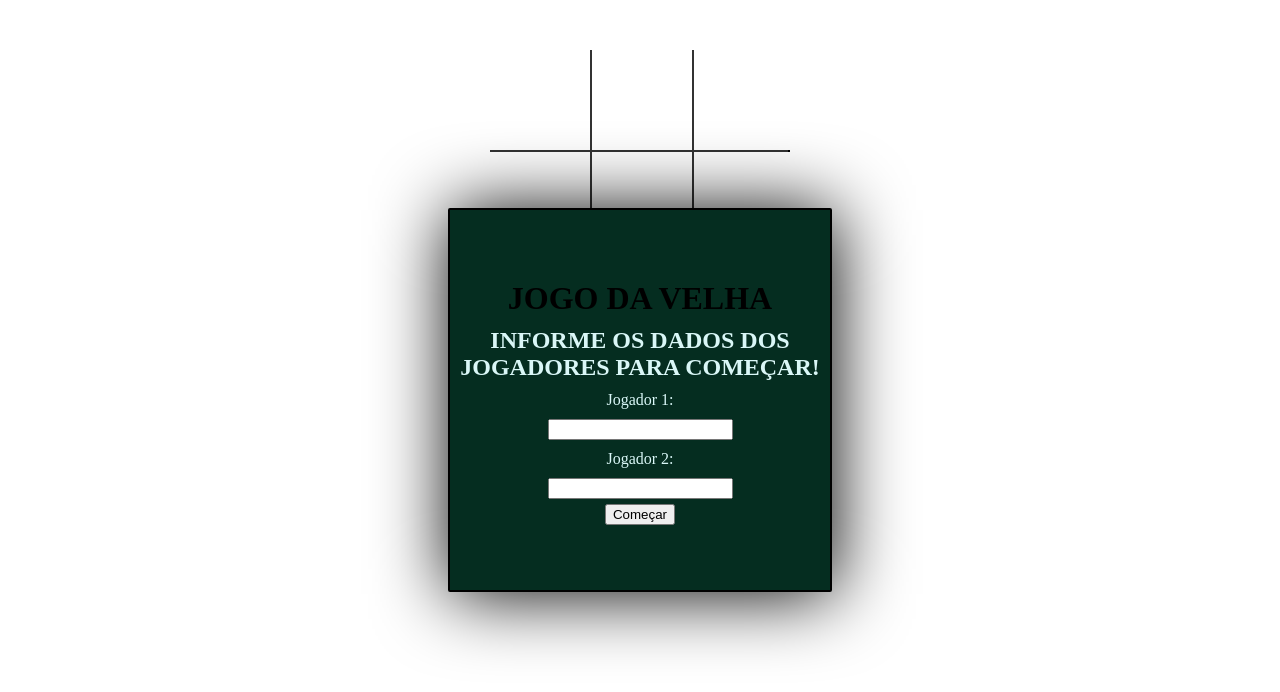
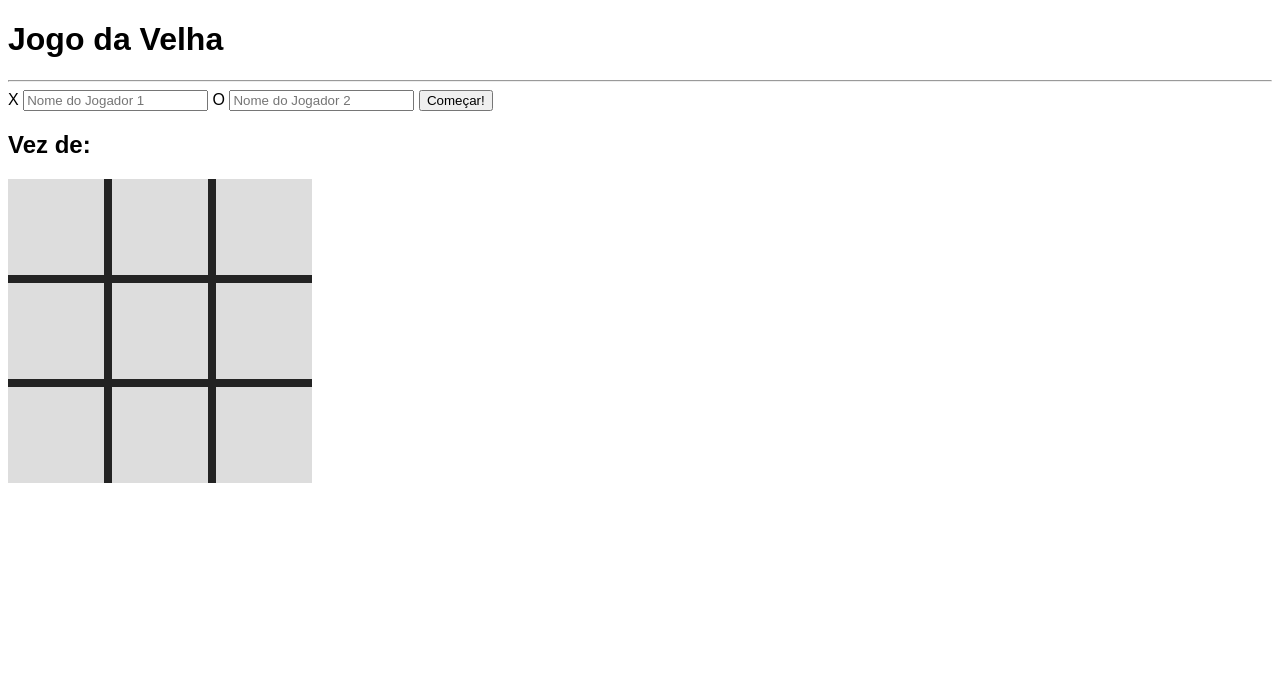
Before and after one commit to dionatamartini/JAVASCRIPT, a plain HTML site: page EXERCÍCIOS/EX-JOGO-DA-VELHA/index.html in a window 1280 px wide. Drawn offline with Linux system fonts and the light colour scheme.

Commit message:
jogo da velha

```diff
--- a/EXERCÍCIOS/EX-JOGO-DA-VELHA/index.html
+++ b/EXERCÍCIOS/EX-JOGO-DA-VELHA/index.html
@@ -1,30 +1,33 @@
 <!DOCTYPE html>
 <html lang="pt-br">
 <head>
-    <meta charset="UTF-8">
-    <meta name="viewport" content="width=device-width, initial-scale=1.0">
-    <link rel="stylesheet" href="style.css">
-    <script src="script.js" defer></script>
-    <title>Jogo da velha</title>
+  <meta charset="UTF-8">
+  <meta http-equiv="X-UA-Compatible" content="IE=edge">
+  <meta name="viewport" content="width=device-width, initial-scale=1.0">
+  <title>Jogo da Velha</title>
+  <link rel="stylesheet" href="style.css">
+  <script src="script.js" defer></script>
 </head>
 <body>
-    <main>
-    <div id="infoPlayers" data-players>
+  <h1>Jogo da Velha</h1>
+  <hr>
+  <label for="player1">X</label>
+  <input type="text" id="player1" placeholder="Nome do Jogador 1">
+  <label for="player2">O</label>
+  <input type="text" id="player2" placeholder="Nome do Jogador 2">
+  <button id="start">Começar!</button>
 
-    </div>
-
-    <div class="board">
-        <div class="cell" data-index="0"></div>
-        <div class="cell" data-index="1"></div>
-        <div class="cell" data-index="2"></div>
-        <div class="cell" data-index="3"></div>
-        <div class="cell" data-index="4"></div>
-        <div class="cell" data-index="5"></div>
-        <div class="cell" data-index="6"></div>
-        <div class="cell" data-index="7"></div>
-        <div class="cell" data-index="8"></div>
-    </div>
-
-    </main>
+  <h2>Vez de: <span id="turnPlayer"></span></h2>
+  <section id="gameBoard">
+    <span class="cursor-pointer" data-region="0.0"></span>
+    <span class="cursor-pointer" data-region="0.1"></span>
+    <span class="cursor-pointer" data-region="0.2"></span>
+    <span class="cursor-pointer" data-region="1.0"></span>
+    <span class="cursor-pointer" data-region="1.1"></span>
+    <span class="cursor-pointer" data-region="1.2"></span>
+    <span class="cursor-pointer" data-region="2.0"></span>
+    <span class="cursor-pointer" data-region="2.1"></span>
+    <span class="cursor-pointer" data-region="2.2"></span>
+  </section>
 </body>
 </html>
--- a/EXERCÍCIOS/EX-JOGO-DA-VELHA/script.js
+++ b/EXERCÍCIOS/EX-JOGO-DA-VELHA/script.js
@@ -1,64 +1,93 @@
-const infoPlayers = document.getElementById('infoPlayers');
-const namePlayer1 = []
-const namePlayer2 = []
+// Variáveis globais úteis
+const boardRegions = document.querySelectorAll('#gameBoard span')
+let vBoard = []
+let turnPlayer = ''
 
-// Adiciona uma classe quando a página é carregada
-window.addEventListener('load', function() {
-    infoPlayers.classList.add('loginPlayers');
+function updateTitle() {
+  const playerInput = document.getElementById(turnPlayer)
+  document.getElementById('turnPlayer').innerText = playerInput.value
+}
 
-    const h1 = document.createElement('h1')
-    h1.classList = 'charKey'
-    h1.innerText = 'JOGO DA VELHA'
+function initializeGame() {
+  // Inicializa as variáveis globais
+  vBoard = [['', '', ''], ['', '', ''], ['', '', '']]
+  turnPlayer = 'player1'
+  // Ajusta o título da página (caso seja necessário)
+  document.querySelector('h2').innerHTML = 'Vez de: <span id="turnPlayer"></span>'
+  updateTitle()
+  // Limpa o tabuleiro (caso seja necessário) e adiciona os eventos de clique
+  boardRegions.forEach(function (element) {
+    element.classList.remove('win')
+    element.innerText = ''
+    element.classList.add('cursor-pointer')
+    element.addEventListener('click', handleBoardClick)
+  })
+}
+// Verifica se existem três regiões iguais em sequência e devolve as regiões
+function getWinRegions() {
+  const winRegions = []
+  if (vBoard[0][0] && vBoard[0][0] === vBoard[0][1] && vBoard[0][0] === vBoard[0][2])
+    winRegions.push("0.0", "0.1", "0.2")
+  if (vBoard[1][0] && vBoard[1][0] === vBoard[1][1] && vBoard[1][0] === vBoard[1][2])
+    winRegions.push("1.0", "1.1", "1.2")
+  if (vBoard[2][0] && vBoard[2][0] === vBoard[2][1] && vBoard[2][0] === vBoard[2][2])
+    winRegions.push("2.0", "2.1", "2.2")
+  if (vBoard[0][0] && vBoard[0][0] === vBoard[1][0] && vBoard[0][0] === vBoard[2][0])
+    winRegions.push("0.0", "1.0", "2.0")
+  if (vBoard[0][1] && vBoard[0][1] === vBoard[1][1] && vBoard[0][1] === vBoard[2][1])
+    winRegions.push("0.1", "1.1", "2.1")
+  if (vBoard[0][2] && vBoard[0][2] === vBoard[1][2] && vBoard[0][2] === vBoard[2][2])
+    winRegions.push("0.2", "1.2", "2.2")
+  if (vBoard[0][0] && vBoard[0][0] === vBoard[1][1] && vBoard[0][0] === vBoard[2][2])
+    winRegions.push("0.0", "1.1", "2.2")
+  if (vBoard[0][2] && vBoard[0][2] === vBoard[1][1] && vBoard[0][2] === vBoard[2][0])
+    winRegions.push("0.2", "1.1", "2.0")
+  return winRegions
+}
+// Desabilita uma região do tabuleiro para que não seja mais clicável
+function disableRegion(element) {
+  element.classList.remove('cursor-pointer')
+  element.removeEventListener('click', handleBoardClick)
+}
+// Pinta as regiões onde o jogador venceu e mostra seu nome na tela
+function handleWin(regions) {
+  regions.forEach(function (region) {
+    document.querySelector('[data-region="' + region + '"]').classList.add('win')
+  })
+  const playerName = document.getElementById(turnPlayer).value
+  document.querySelector('h2').innerHTML = playerName + ' venceu!'
+}
 
-    const h2 = document.createElement('h2')
-    h2.innerText = 'INFORME OS DADOS DOS JOGADORES PARA COMEÇAR!'
-    h2.classList = 'charKey'
-    h2.id = 'titulo'
-
-    const labelPlayer1 = document.createElement('label')
-    labelPlayer1.setAttribute('for' , 'player1')
-    labelPlayer1.classList = 'charKey'
-    labelPlayer1.innerText = 'Jogador 1: '
-    labelPlayer1.id = "player1"
-
-    const inputPlayer1 = document.createElement('input')
-    inputPlayer1.type = 'text'
-    inputPlayer1.name = 'player1'
-    inputPlayer1.classList = 'charKey'
-
-    const labelPlayer2 = document.createElement('label')
-    labelPlayer2.setAttribute('for' , 'player2')
-    labelPlayer2.classList = 'charKey'
-    labelPlayer2. id = 'player2'
-    labelPlayer2.innerText = 'Jogador 2: '
-
-    const inputPlayer2 = document.createElement('input')
-    inputPlayer2.type = 'text'
-    inputPlayer2.name = 'player2'
-    inputPlayer2.classList = 'charKey'
-
-    const begin = document.createElement('button')
-    begin.id = 'begin'
-    begin.type = 'button'
-    begin.innerText = 'Começar'
-
-    infoPlayers.append(
-        h1 , h2 , labelPlayer1 , inputPlayer1 , labelPlayer2 , inputPlayer2 , begin
-    )
-
-    begin.addEventListener('click' , function () {
-        infoPlayers.classList.remove('loginPlayers')
-        infoPlayers.remove(h1 , h2 , labelPlayer1 , inputPlayer1 , labelPlayer2 , inputPlayer2 , begin)
-
-        const namePlayer1Value = inputPlayer1.value;
-        namePlayer1.push(namePlayer1Value);
-
-        const namePlayer2Value = inputPlayer2.value;
-        namePlayer2.push(namePlayer2Value)
-
-        console.log(namePlayer1Value)
-        console.log(namePlayer2Value)
-
-    })
-
-});
+function handleBoardClick(ev) {
+  // Obtém os índices da região clicada
+  const span = ev.currentTarget
+  const region = span.dataset.region // N.N
+  const rowColumnPair = region.split('.') // ["N", "N"]
+  const row = rowColumnPair[0]
+  const column = rowColumnPair[1]
+  // Marca a região clicada com o símbolo do jogador
+  if (turnPlayer === 'player1') {
+    span.innerText = 'X'
+    vBoard[row][column] = 'X'
+  } else {
+    span.innerText = 'O'
+    vBoard[row][column] = 'O'
+  }
+  // Limpa o console e exibe nosso tabuleiro virtual
+  console.clear()
+  console.table(vBoard)
+  // Desabilita a região clicada
+  disableRegion(span)
+  // Verifica se alguém venceu
+  const winRegions = getWinRegions()
+  if (winRegions.length > 0) {
+    handleWin(winRegions)
+  } else if (vBoard.flat().includes('')) {
+    turnPlayer = turnPlayer === 'player1' ? 'player2' : 'player1'
+    updateTitle()
+  } else {
+    document.querySelector('h2').innerHTML = 'Empate!'
+  }
+}
+// Adiciona o evento no botão que inicia o jogo
+document.getElementById('start').addEventListener('click', initializeGame)
--- a/EXERCÍCIOS/EX-JOGO-DA-VELHA/style.css
+++ b/EXERCÍCIOS/EX-JOGO-DA-VELHA/style.css
@@ -1,71 +1,28 @@
-* {
-    box-sizing: border-box;
-}
+body {
+    font-family: sans-serif;
+  }
 
+  #gameBoard {
+    background-color: #232323;
+    display: grid;
+    grid-template-columns: 6rem 6rem 6rem;
+    grid-template-rows: 6rem 6rem 6rem;
+    gap: .5rem;
+    margin-bottom: 1.5rem;
+    max-width: 19rem;
+  }
 
-.charKey {
-    display: inline-block;
-    margin: 5px; /* Adicione margens para espaçamento entre os elementos */
-}
+  #gameBoard span {
+    background-color: #ddd;
+    display: grid;
+    place-content: center;
+    font-size: 5rem;
+  }
 
-.loginPlayers {
-    display: flex;
-    flex-direction: column; /* Para empilhar os elementos verticalmente */
-    justify-content: center;
-    align-items: center;
-    position: absolute;
-    width: 30vw;
-    height: 30vw;
-    border: 2px solid black;
-    border-radius: 2px;
-    box-shadow: 2px 2px 75px;
-    background-color: rgb(5, 45, 32);
-    z-index: 10000;
-    padding: 0;
+  #gameBoard span.win {
+    background-color: #25a340;
+  }
 
-    top: 50%;
-    left: 50%;
-    transform: translate(-50%, -50%)
-}
-
-
-h2, #player1, #player2 {
-    text-align: center;
-    color: rgb(218, 247, 247);
-}
-
-.board {
-    display: grid;
-    grid-template-columns: repeat(3, 100px);
-    grid-template-rows: repeat(3, 100px);
-    gap: 2px;
-    width: 300px; /* (3 * 100px) + (2 * 2px) */
-    height: 300px; /* (3 * 100px) + (2 * 2px) */
-    margin: 50px auto;
-    background-color: #333;
-    border-right: 2px solid #000; /* Adiciona a borda direita do tabuleiro */
-    border-bottom: 2px solid #000; /* Adiciona a borda inferior do tabuleiro */
-}
-
-.cell {
-    width: 100px;
-    height: 100px;
-    background-color: #fff;
-    display: flex;
-    justify-content: center;
-    align-items: center;
-    font-size: 40px;
+  .cursor-pointer {
     cursor: pointer;
-}
-
-.cell:nth-child(3n+1) {
-    border-left: none; /* Remove a borda esquerda das células na terceira coluna */
-}
-
-.cell:nth-child(-n+3) {
-    border-top: none; /* Remove a borda superior das células nas três primeiras linhas */
-}
-
-.cell:hover {
-    background-color: #ddd;
-}
+  }
```
